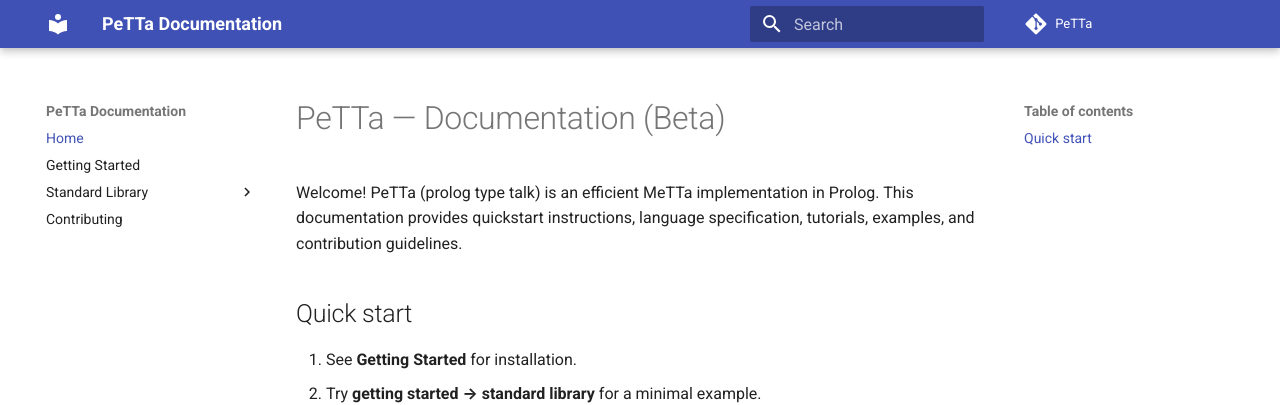
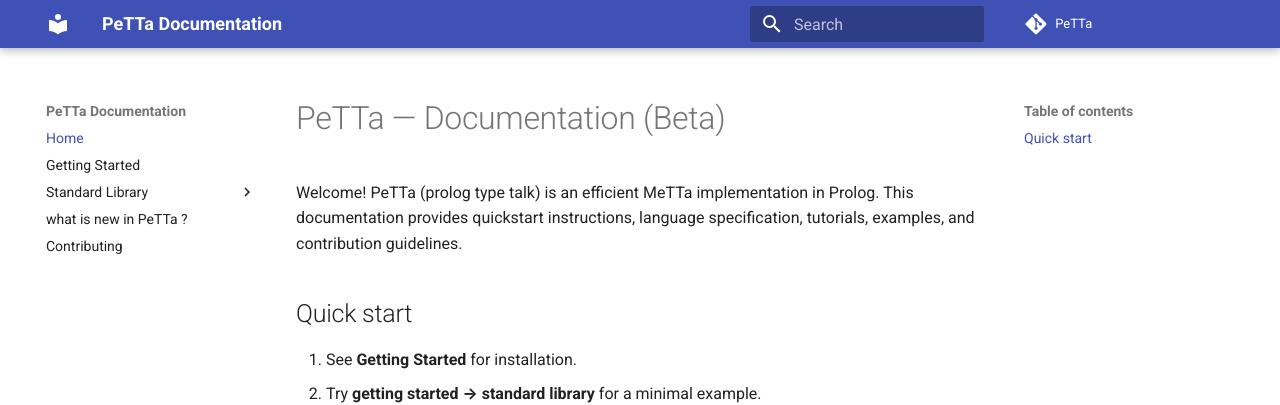
Before and after one commit to yabuz87/PeTTa_docs, an MkDocs documentation site: the page built from docs/index.md, in a window 1280 px wide. Shown: the top 405 px of the page. Built offline with MkDocs 1.6.1 and Material for MkDocs 9.7.7, drawn with Linux system fonts in a browser that asks for light colours; comment, search, counter and statistics services are not loaded.

Commit message:
added a route for newly added PeTTa std lib functions

```diff
--- a/mkdocs.yml
+++ b/mkdocs.yml
@@ -37,6 +37,7 @@
       - Higher-order predicates: standard-library/higher-order.md
       - space manipulation: standard-library/space.md
       - python Bindings: standard-library/python.md
+  - what is new in PeTTa ?: standard-library/new-petta.md
   # - PeTTa unsupported MeTTa functions (Contemporary):
   #    - Lists and Expressions: not-working/list.md
   #    - Math Operations: not-working/math.md
```
